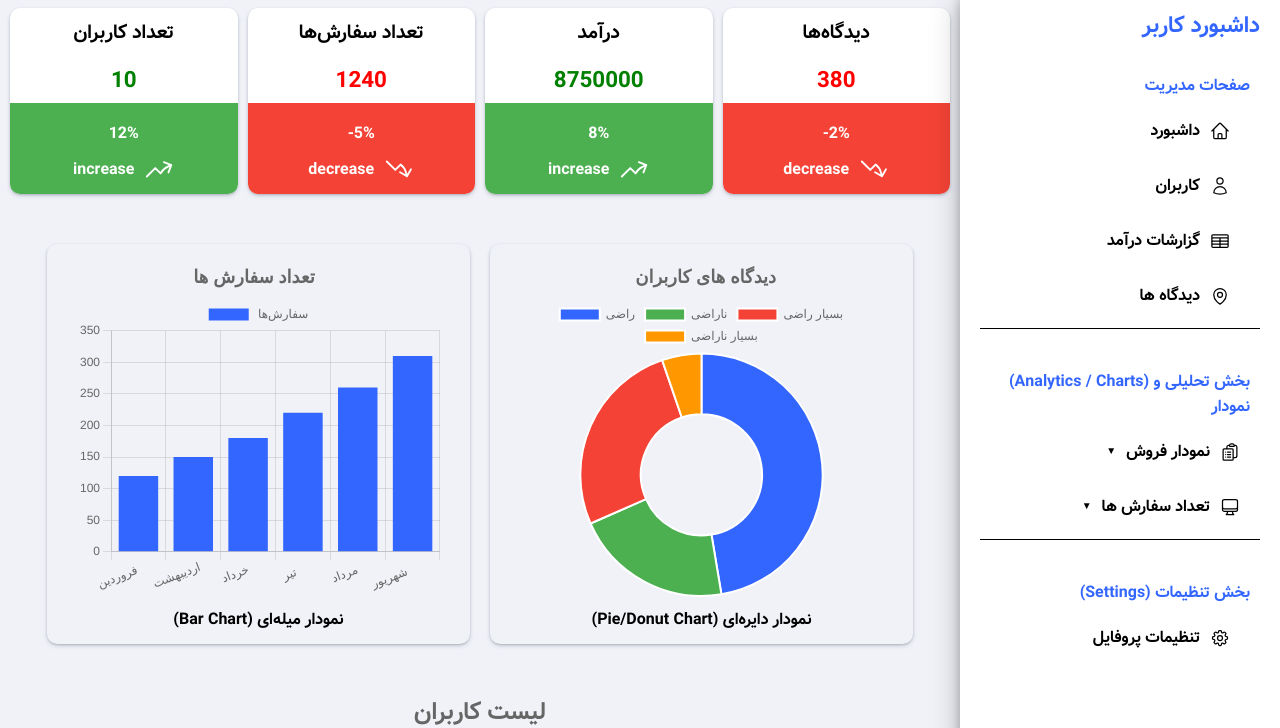
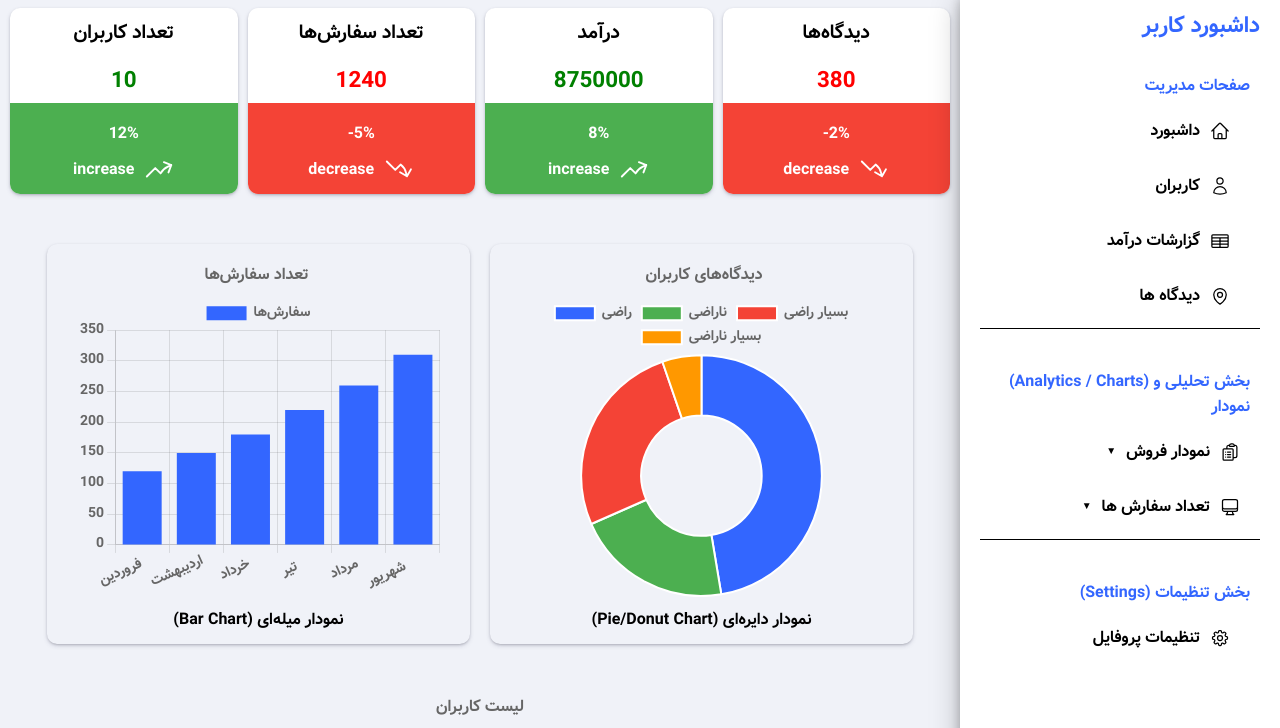
Before and after one commit to mohammadkhani76/Admin-Dashboard, a plain HTML site: page index.html in a window 1280 px wide. Shown: the part 72-800 px from the top of the page. Drawn offline with nearby package versions, Linux system fonts and the light colour scheme; files whose address does not match are found by name.

Commit message:
added font/form

```diff
--- a/css/style.css
+++ b/css/style.css
@@ -431,6 +431,7 @@ nav ul li ul li:hover {
 }
 .table-section h2 {
   color: #666666;
+  font-size: 1rem;
 }
 
 /* دیوی که حاوی جدول است */
--- a/js/script.js
+++ b/js/script.js
@@ -117,28 +117,44 @@ async function getFetchCards() {
         labels: data.chart.labels,
         datasets: [
           {
-            label: " سفارش‌ها",
+            label: "سفارش‌ها",
             data: data.chart.data,
             backgroundColor: "#3366ff",
           },
         ],
       },
-      // options: { responsive: true },
       options: {
         responsive: true,
         maintainAspectRatio: false,
         plugins: {
-          legend: { display: true }, // نمایش یا عدم نمایش راهنما
+          legend: {
+            display: true,
+            labels: {
+              font: { family: "vazir", size: 14 }, // فونت Legend
+            },
+          },
           title: {
             display: true,
-            text: " تعداد سفارش ها",
-            font: { size: 18 },
+            text: "تعداد سفارش‌ها",
+            font: { size: 16, family: "vazir" }, // فونت Title
+          },
+          tooltip: {
+            bodyFont: { family: "vazir", size: 14 }, // فونت Tooltip
+            titleFont: { family: "vazir", size: 14 },
+          },
+        },
+        scales: {
+          x: {
+            ticks: { font: { family: "vazir", size: 14 } }, // فونت محور X
+          },
+          y: {
+            ticks: { font: { family: "vazir", size: 14 } }, // فونت محور Y
           },
         },
       },
     });
 
-    // نمودار دایره ای
+    // نمودار دایره‌ای
     const pieCtx = document.getElementById("pieChart").getContext("2d");
     new Chart(pieCtx, {
       type: "doughnut",
@@ -146,7 +162,7 @@ async function getFetchCards() {
         labels: data.reviews.labels,
         datasets: [
           {
-            label: " دیدگاه ها",
+            label: "دیدگاه‌ها",
             data: data.reviews.data,
             backgroundColor: [
               "#3366ff",
@@ -159,21 +175,26 @@ async function getFetchCards() {
           },
         ],
       },
-      // options: { responsive: true },
       options: {
-        responsive: true, // باعث میشه با تغییر اندازه کانتینر تغییر کنه
-        maintainAspectRatio: false, // غیرفعال کردن نسبت ابعاد پیش‌فرض
+        responsive: true,
+        maintainAspectRatio: false,
         plugins: {
-          legend: { display: true }, // نمایش یا عدم نمایش راهنما
+          legend: {
+            display: true,
+            labels: { font: { family: "vazir", size: 14 } },
+          },
           title: {
             display: true,
-            text: "دیدگاه های کاربران",
-            font: { size: 18 },
+            text: "دیدگاه‌های کاربران",
+            font: { size: 16, family: "vazir" },
+          },
+          tooltip: {
+            bodyFont: { family: "vazir", size: 14 },
+            titleFont: { family: "vazir", size: 14 },
           },
         },
       },
     });
-
     // جدول کاربران
     userTable.innerHTML = "";
     data.table.forEach((user) => {
@@ -206,11 +227,26 @@ async function getFetchCards() {
       options: {
         responsive: true,
         plugins: {
-          legend: { position: "top" },
-          title: { display: true, text: "نمودار درآمد ماهیانه" },
+          legend: {
+            position: "top",
+            labels: { font: { size: 14, family: "vazir" } },
+          },
+          title: {
+            display: true,
+            text: "نمودار درآمد ماهیانه",
+            font: { size: 16, family: "vazir" },
+          },
         },
         scales: {
-          y: { beginAtZero: false },
+          x: {
+            ticks: { font: { family: "vazir", size: 12 } },
+          },
+          y: {
+            beginAtZero: false,
+            ticks: {
+              font: { size: 14, family: "vazir" },
+            },
+          },
         },
       },
     });
@@ -235,15 +271,34 @@ async function getFetchCards() {
         indexAxis: "y", // کلید برای افقی کردن میله‌ها
         responsive: true,
         plugins: {
-          legend: { display: true },
+          legend: {
+            display: true,
+            labels: { font: { family: "vazir", size: 14 } },
+          },
           title: {
             display: true,
             text: "درآمد ماهیانه ",
-            font: { size: 16 },
+            font: { size: 16, family: "vazir" },
+          },
+          tooltip: {
+            titleFont: { family: "vazir", size: 14 },
+            bodyFont: { family: "vazir", size: 12 },
           },
         },
+
         scales: {
-          x: { beginAtZero: true },
+          x: {
+            beginAtZero: true,
+            ticks: {
+              font: { size: 12, family: "vazir" },
+            },
+          },
+          y: {
+            beginAtZero: true,
+            ticks: {
+              font: { size: 12, family: "vazir" },
+            },
+          },
         },
       },
     });
```
Also changed, not shown: js/login_auth.js (added, +51 -0 lines), js/resgister_auth.js (added, +103 -0 lines).
